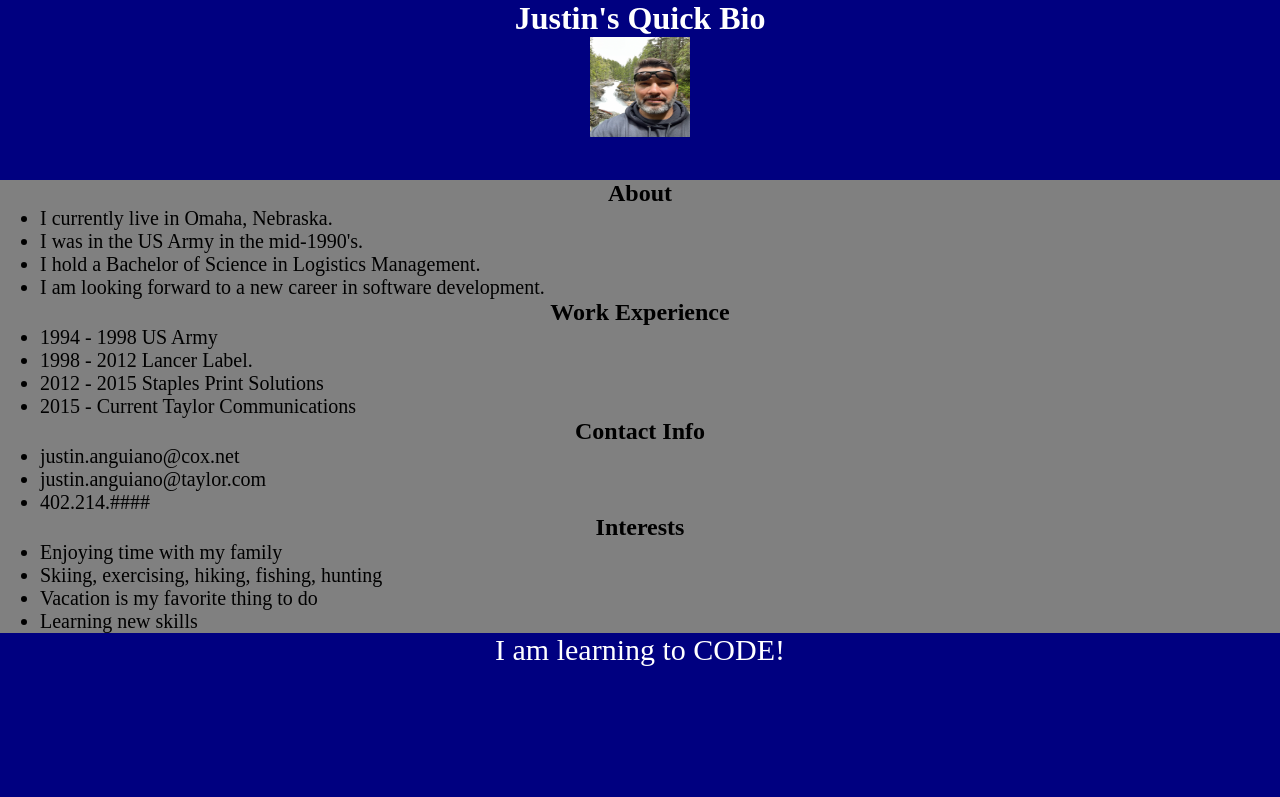
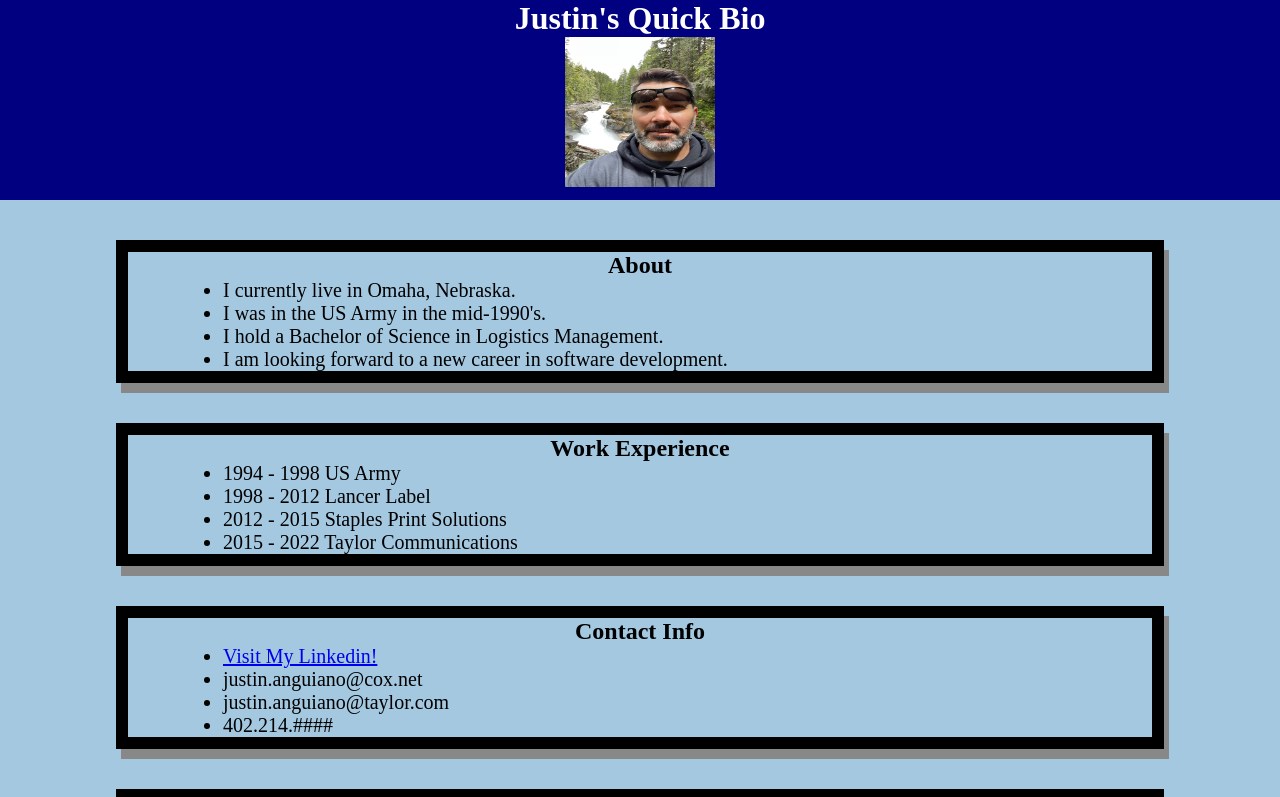
Before and after one commit to Justin-Anguiano/Justin-s-Quick-Bio, a plain HTML site: page index.html in a window 1280 px wide. Shown: the top 797 px of the page. Drawn offline with Linux system fonts and the light colour scheme.

Commit message:
Css updates and link

```diff
--- a/assets/style.css
+++ b/assets/style.css
@@ -4,13 +4,13 @@
 }
 
 body {
-    background-color: grey;
+    background-color: rgb(165, 200, 225);
 }
 
 header,
 footer {
     width: 100%;
-    height: 180px;
+    height: 200px;
     background-color: navy;
     color: white;
 }
@@ -21,15 +21,17 @@ h2 {
 }
 
 img {
+
     display: block;
-    height: 100px;
-    width: 100px;
+    height: 150px;
+    width: 150px;
     margin-left: auto;
     margin-right: auto;
+
 }
 
 ul {
-    padding-left: 40px;
+    padding-left: 95px;
     font-size: 20px;
 }
 
@@ -37,3 +39,9 @@ p {
     text-align: center;
     font-size: 30px;
   }
+  .card {
+    width: 80%;
+    margin: 40px auto;
+    border: 12px solid black;
+    box-shadow: 5px 10px #888888;
+  }
--- a/index.html
+++ b/index.html
@@ -30,22 +30,21 @@
         <h2>Work Experience</h2>
         <ul>
             <li>1994 - 1998 US Army</li>
-            <li>1998 - 2012 Lancer Label.</li>
+            <li>1998 - 2012 Lancer Label</li>
             <li>2012 - 2015 Staples Print Solutions</li>
-            <li>2015 - Current  Taylor Communications</li>
-
-            </ul>
+            <li>2015 - 2022 Taylor Communications</li>
+        </ul>
 
       </section>
 
       <section class="card" id="contact-info-section">
         <h2>Contact Info</h2>
         <ul>
+            <li><a href="https://www.linkedin.com/in/justin-anguiano-3483a52b/">Visit My Linkedin!</a></li>
             <li>justin.anguiano@cox.net</li>
             <li>justin.anguiano@taylor.com</li>
             <li>402.214.####</li>
-
-        </ul>
+         </ul>
 
       </section>
 
```
